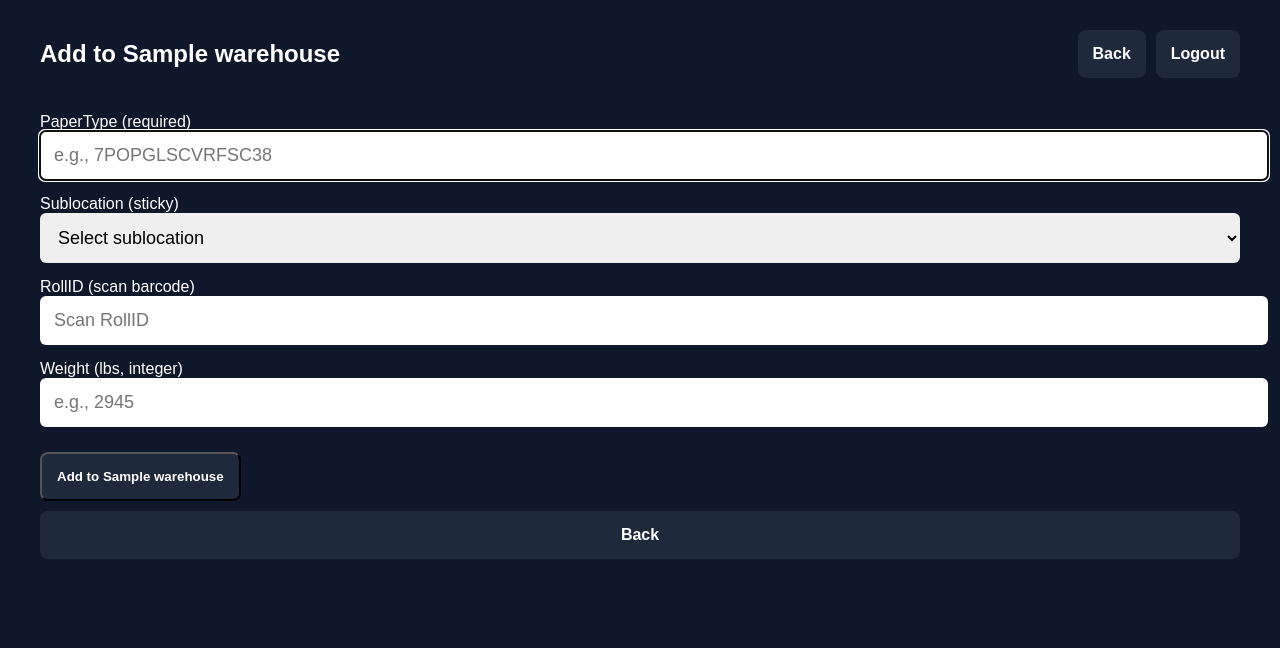
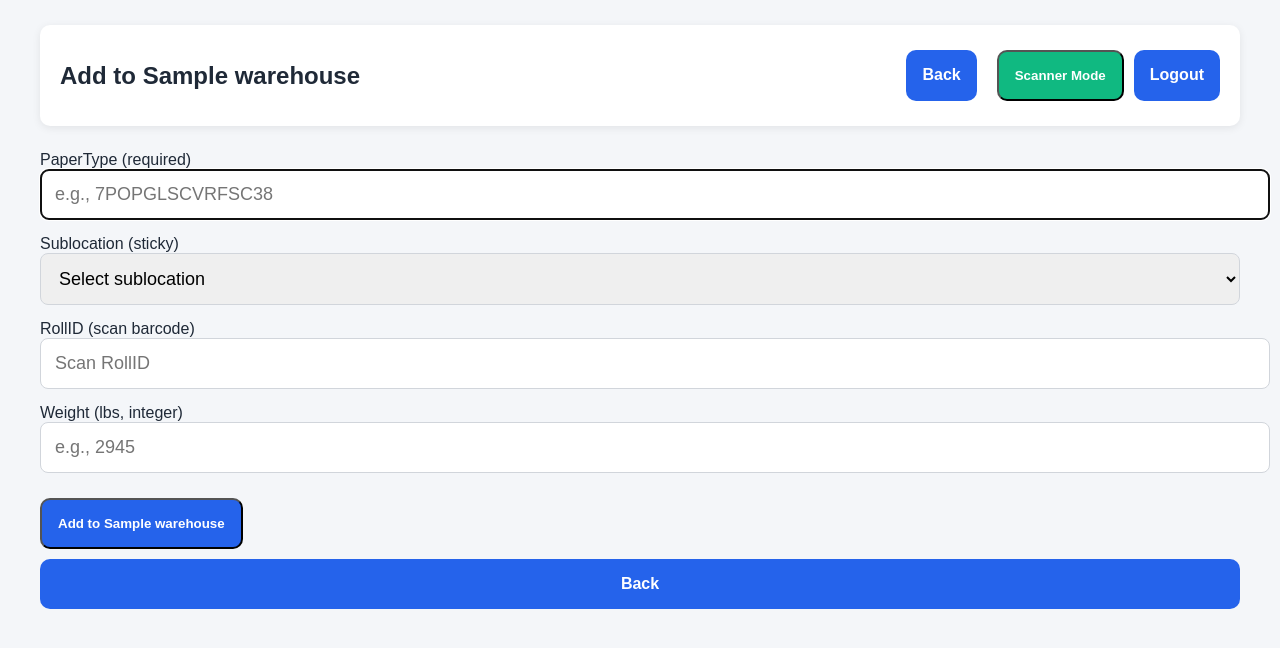
Before and after one commit to TomasOrrego11/Roll-Inventory, a Python web app: template templates/add.html in a window 1280 px wide. Shown: the top 648 px of the page. Run offline with Jinja, Linux system fonts and the light colour scheme; the template is opened without the code that fills it: most values are stand-ins (such as "Sample title", 1, 10 or a date in 2020).

Commit message:
Update base.html

```diff
--- a/templates/base.html
+++ b/templates/base.html
@@ -5,76 +5,113 @@
 <title>{{ title or "Roll Inventory" }}</title>
 
 <style>
+
 body{
     margin:0;
     font-family:Arial, Helvetica, sans-serif;
-    background:#0f172a;
-    color:white;
+    background:#f4f6f9;
+    color:#1f2937;
 }
 
+/* CONTAINER */
 .wrap{
     max-width:1200px;
     margin:auto;
-    padding:20px;
+    padding:25px;
 }
 
+/* TOP BAR */
 .topbar{
     display:flex;
     justify-content:space-between;
     align-items:center;
+    background:white;
+    padding:15px 20px;
+    border-radius:10px;
+    box-shadow:0 2px 8px rgba(0,0,0,0.08);
     margin-bottom:25px;
 }
 
+/* BUTTONS */
+.btn{
+    display:block;
+    background:#2563eb;
+    color:white;
+    text-decoration:none;
+    padding:16px;
+    margin:10px 0;
+    border-radius:10px;
+    text-align:center;
+    font-weight:bold;
+    transition:.2s;
+}
+
+.btn:hover{
+    background:#1d4ed8;
+    transform:translateY(-1px);
+}
+
+/* NAV */
 .nav{
     display:flex;
     gap:10px;
 }
 
-.btn{
-    display:block;
-    background:#1e293b;
-    padding:15px;
-    margin:10px 0;
-    text-decoration:none;
-    color:white;
-    border-radius:8px;
-    text-align:center;
-    font-weight:bold;
-}
-
-.btn:hover{
-    background:#334155;
-}
-
+/* GRID */
 .grid2{
     display:grid;
     grid-template-columns:1fr 1fr;
     gap:20px;
 }
 
+/* FORMS */
 input, select{
     width:100%;
     padding:14px;
     font-size:18px;
     margin-bottom:15px;
-    border-radius:6px;
-    border:none;
+    border-radius:8px;
+    border:1px solid #d1d5db;
 }
 
 .flash{
-    background:#16a34a;
+    background:#dcfce7;
+    color:#166534;
     padding:12px;
+    border-radius:8px;
     margin-bottom:15px;
-    border-radius:6px;
 }
 
-/* FULL SCREEN SCANNER STYLE */
+/* ---------- SCANNER FULLSCREEN MODE ---------- */
+
+.scan-mode{
+    background:white;
+}
+
+.scan-mode .wrap{
+    max-width:100%;
+}
+
 .scan-mode input{
-    font-size:26px;
-    padding:22px;
+    font-size:34px;
+    padding:28px;
+    text-align:center;
 }
+
+.scan-mode h2{
+    font-size:28px;
+}
+
+.fullscreen-btn{
+    background:#10b981;
+    margin-left:10px;
+}
+
+.fullscreen-btn:hover{
+    background:#059669;
+}
+
 </style>
-
 </head>
 
 <body>
@@ -86,6 +123,7 @@ input, select{
 
     <div class="nav">
         <a class="btn" href="{{ url_for('home') }}">Back</a>
+        <button class="btn fullscreen-btn" onclick="toggleFullscreen()">Scanner Mode</button>
         <a class="btn" href="{{ url_for('logout') }}">Logout</a>
     </div>
 </div>
@@ -103,20 +141,36 @@ input, select{
 </div>
 
 <script>
-/* AUTOFOCUS FIRST INPUT */
-window.onload = function(){
-    let firstInput = document.querySelector("input");
-    if(firstInput){
-        firstInput.focus();
-        firstInput.select();
+
+/* AUTOFOCUS ALWAYS TOP INPUT */
+function focusTop(){
+    let input=document.querySelector("input");
+    if(input){
+        input.focus();
+        input.select();
     }
-};
+}
+
+window.onload = focusTop;
+document.addEventListener("click",focusTop);
 
 /* SCAN SOUND */
-document.addEventListener("submit", function(){
-    let audio = new Audio("https://actions.google.com/sounds/v1/cartoon/wood_plank_flicks.ogg");
+document.addEventListener("submit",function(){
+    let audio=new Audio("https://actions.google.com/sounds/v1/cartoon/pop.ogg");
     audio.play();
 });
+
+/* FULLSCREEN SCANNER */
+function toggleFullscreen(){
+    if(!document.fullscreenElement){
+        document.documentElement.requestFullscreen();
+        document.body.classList.add("scan-mode");
+    }else{
+        document.exitFullscreen();
+        document.body.classList.remove("scan-mode");
+    }
+}
+
 </script>
 
 </body>
```
